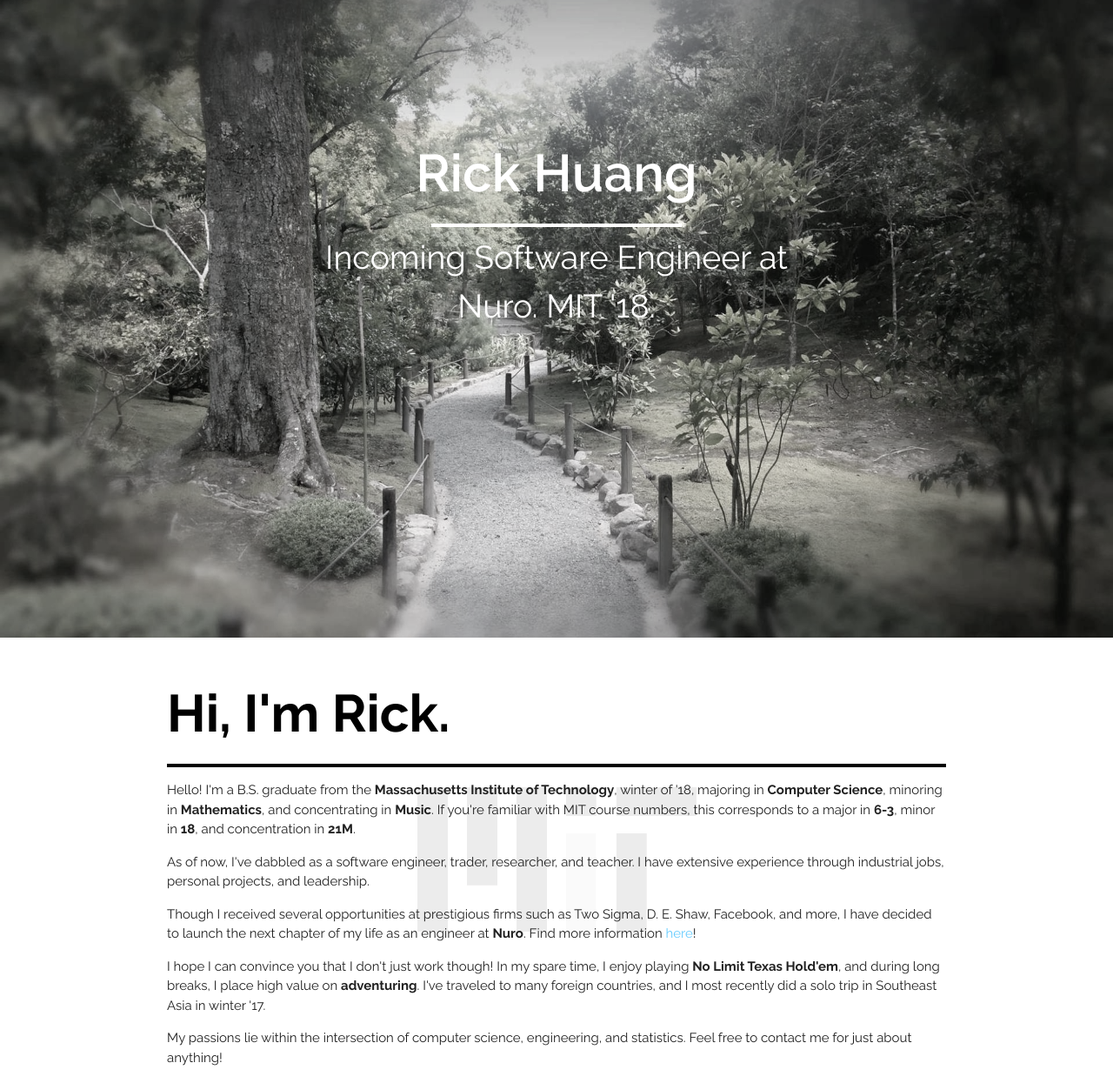
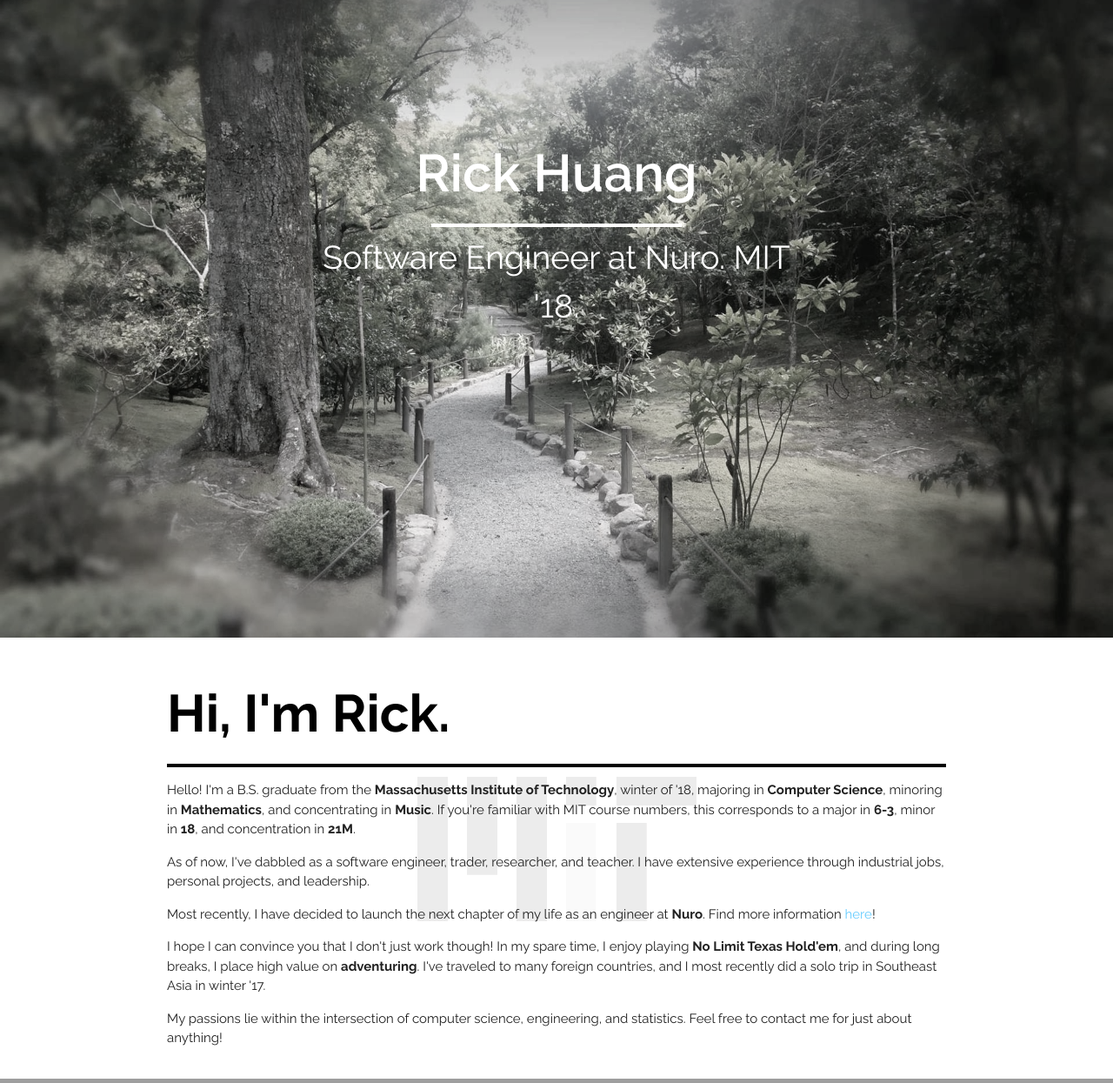
Before and after one commit to huangr/huangr.github.io, a plain HTML site: page index.html in a window 1280 px wide. Shown: the part 67-1312 px from the top of the page at 87% size. Drawn offline with nearby package versions, Linux system fonts and the light colour scheme; grey boxes are pictures that could not be loaded.

Commit message:
Update fulltime

```diff
--- a/index.html
+++ b/index.html
@@ -57,7 +57,7 @@
             <div class="col s12 m8 center-align">
                 <h1 class="animated slideInDown header-front">Rick Huang</h1>
                 <hr class="header-divider" />
-                <div class="header-subtitle animated slideInDown">Incoming Software Engineer at Nuro. MIT '18.</div>
+                <div class="header-subtitle animated slideInDown">Software Engineer at Nuro. MIT '18.</div>
             </div>
         </div>
     </div>
@@ -70,7 +70,7 @@
             <div id="text-container">
                 <p id="blurb-intro" id="text-container">Hello! I'm a B.S. graduate from the <b>Massachusetts Institute of Technology</b>, winter of '18, majoring in <b>Computer Science</b>, minoring in <b>Mathematics</b>, and concentrating in <b>Music</b>. If you're familiar with MIT course numbers, this corresponds to a major in <b>6-3</b>, minor in <b>18</b>, and concentration in <b>21M</b>.</p>
                 <p id="detail-intro" id="text-container">As of now, I've dabbled as a software engineer, trader, researcher, and teacher. I have extensive experience through industrial jobs, personal projects, and leadership.</p>
-                <p id="detail-intro" id="text-container">Though I received several opportunities at prestigious firms such as Two Sigma, D. E. Shaw, Facebook, and more, I have decided to launch the next chapter of my life as an engineer at <b>Nuro</b>. Find more information <a href="http://nuro.ai" target="_blank">here</a>!</p>
+                <p id="detail-intro" id="text-container">Most recently, I have decided to launch the next chapter of my life as an engineer at <b>Nuro</b>. Find more information <a href="http://nuro.ai" target="_blank">here</a>!</p>
                 <p id="hobbies" id="text-container">I hope I can convince you that I don't just work though! In my spare time, I enjoy playing <b>No Limit Texas Hold'em</b>, and during long breaks, I place high value on <b>adventuring</b>. I've traveled to many foreign countries, and I most recently did a solo trip in Southeast Asia in winter '17.</p>
                 <p id="interests" id="text-container">My passions lie within the intersection of computer science, engineering, and statistics. Feel free to contact me for just about anything!</p>
             </div>
```
